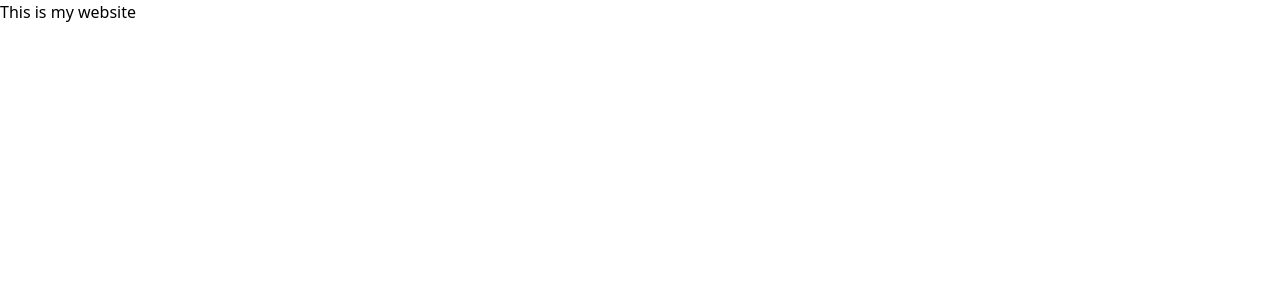
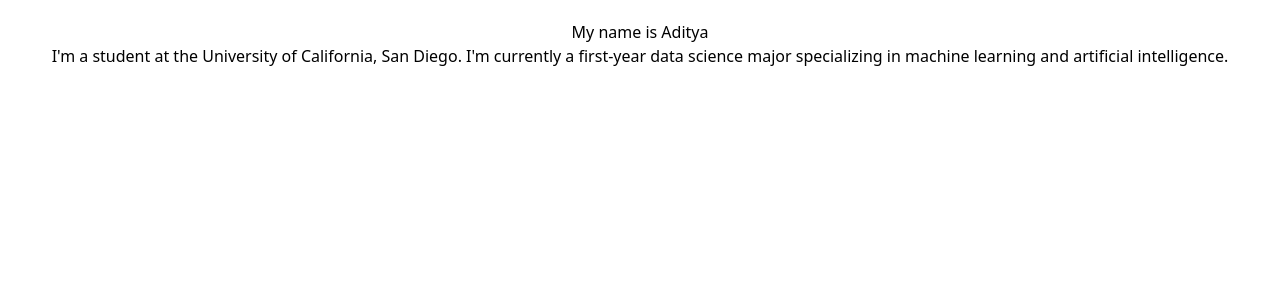
Before and after one commit to adityakakarla/personal-website, a React (Vite) app: page /about in a window 1280 px wide. Shown: the top 300 px of the page. Built offline with nearby package versions, Linux system fonts and the light colour scheme.

Commit message:
Added React Router

```diff
--- a/src/App.jsx
+++ b/src/App.jsx
@@ -1,9 +1,18 @@
-function App() {
+import { BrowserRouter, Routes, Route } from "react-router-dom";
+import AboutMe from "./pages/AboutMe";
+import Home from "./pages/Home";
+
+const App = () => {
   return (
     <div>
-      <h1>This is my website</h1>
+      <BrowserRouter>
+        <Routes>
+          <Route path="/" element={<Home />} />
+          <Route path="/about" element={<AboutMe />} />
+        </Routes>
+      </BrowserRouter>
     </div>
   );
-}
+};
 
 export default App;
--- /dev/null
+++ b/src/pages/AboutMe.jsx
@@ -0,0 +1,14 @@
+const AboutMe = () => {
+    return(
+        <div className="text-center m-5">
+            <h1>My name is Aditya</h1>
+            <p>
+                I'm a student at the University of California, San Diego. I'm
+                currently a first-year data science major specializing in
+                machine learning and artificial intelligence.
+            </p>
+        </div>
+    )
+}
+
+export default AboutMe
--- /dev/null
+++ b/src/pages/Home.jsx
@@ -0,0 +1,9 @@
+const Home = () => {
+    return (
+        <div className="h-screen bg-gradient-to-b from-green-50 to-green-950">
+            <h1 className="text-center p-5">Welcome Home!</h1>
+        </div>
+    )
+}
+
+export default Home
```
